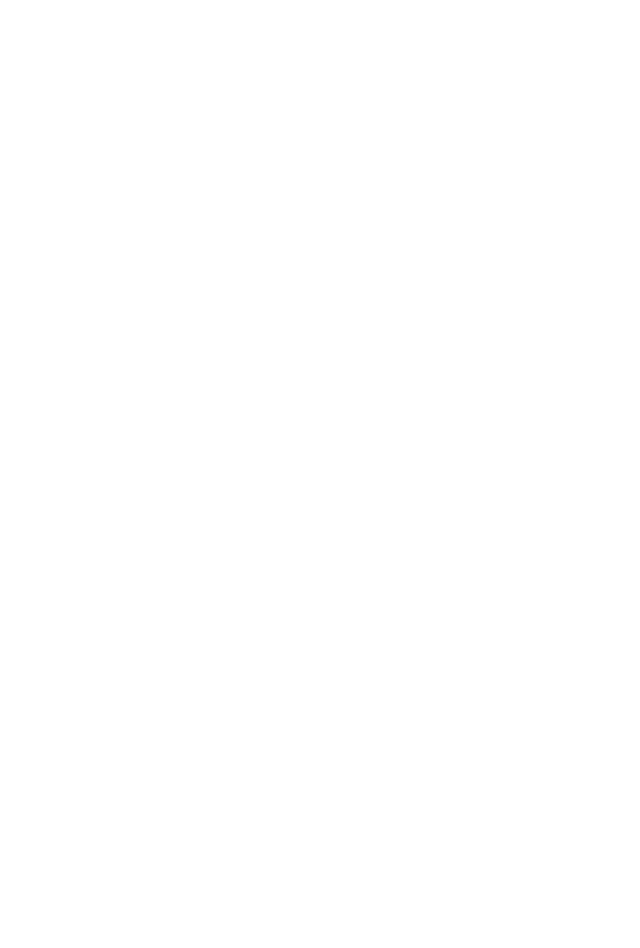
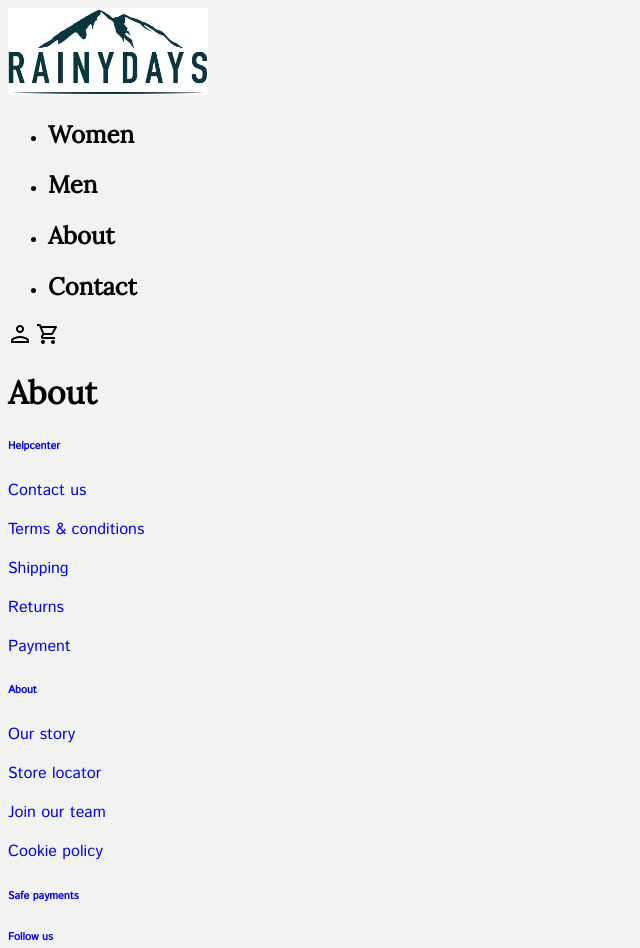
Before and after one commit to aurorarhagen/rainy-days, a plain HTML site: page about.html in a window 1280 px wide. Shown: the whole page, without its empty margins (0-640 px from the left). Before the commit the page ends 800 px from the top, so only its background shows below. Drawn offline with Linux system fonts and the light colour scheme.

Commit message:
torsdag 23:55

```diff
--- a/about.html
+++ b/about.html
@@ -0,0 +1,52 @@
+<!DOCTYPE html>
+<html lang="en">
+<head>
+    <meta charset="UTF-8">
+    <meta http-equiv="X-UA-Compatible" content="IE=edge">
+    <meta name="viewport" content="width=device-width, initial-scale=1.0">
+    <title>About | RainyDays</title>
+    <meta name="description" content="Find out how Rainy Days came to be on our about page"/>
+    <style>
+        @import url('https://fonts.googleapis.com/css2?family=Lora&display=swap');
+      </style>
+      <style>
+        @import url('https://fonts.googleapis.com/css2?family=Istok+Web&display=swap');
+      </style>
+    <link href="styles.css" rel="stylesheet">
+</head>
+<body>
+    <header>
+        <nav>
+            <a href=index.html><img src="../images/RainyDays_logo_jpg.jpg" alt="Rainy Days logo" width="200"/></a>
+            <ul>
+                <li><a class="navtxt" href=listjackets.html><h2>Women</h2></a></li>
+                <li><a class="navtxt" href=listjackets.html><h2>Men</h2></a></li>
+                <li><a class="navtxt" href=about.html><h2>About</h2></a></li>
+                <li><a class="navtxt" href=contact.html><h2>Contact</h2></a></li>
+            </ul>
+            <img src="../images/icons8-user-24.png" alt="User icon"/>
+            <img src="../images/icons8-cart-24.png" alt="Cart icon"/>
+        </nav>
+    </header>
+    <main>
+<h1>About</h1>
+    </main>
+    <footer>
+        <section class="footerbox">
+        <h6 class="footertxt"><a class="footerlink" href=contact.html>Helpcenter</h6></a>
+        <p class="footertxt"><a class="footerlink" href=contact.html>Contact us</p></a>
+        <p class="footertxt">Terms & conditions</p>
+        <p class="footertxt">Shipping</p>
+        <p class="footertxt">Returns</p>
+        <p class="footertxt">Payment</p>
+        <h6 class="footertxt"><a class="footerlink" href=about.html>About</h6></a>
+        <p class="footertxt"><a class="footerlink" href=about.html>Our story</p></a>
+        <p class="footertxt">Store locator</p>
+        <p class="footertxt">Join our team</p>
+        <p class="footertxt">Cookie policy</p>
+        <h6 class="footertxt">Safe payments</h6>
+        <h6 class="footertxt">Follow us</h6>
+        </section>
+</footer>
+</body>
+</html>
--- a/styles.css
+++ b/styles.css
@@ -1,3 +1,41 @@
+@font-face {
+    font-family:'Lora', serif;
+    src: url('https://fonts.googleapis.com/css2?family=Lora&display=swap');
+}
+@font-face {
+    font-family: 'Istok Web', sans-serif;
+    src: url('https://fonts.googleapis.com/css2?family=Istok+Web&display=swap');
+}
+li, h1, h3, .specialtxt {
+    font-family: 'Lora', serif;
+}
+h4, h5, h6, p {
+    font-family: 'Istok Web', sans-serif;
+}
 .hero {
     background-image: url(/images/toomas-tartes-Yizrl9N_eDA-unsplash.jpg);
+    background-size: cover;
+    background-repeat: no-repeat;
 }
+
+
+.footerbox {
+    color: red;
+}
+
+body {
+    background-color: #F2F3F0;
+}
+.navtxt {
+    color: black;
+    text-decoration: none;
+}
+
+.footertxt {
+    color: blue;
+}
+
+.footerlink {
+    text-decoration: none;
+    color: blue;
+}
```
Also changed, not shown: checkout.html (+19 -0 lines), checkoutcomp.html (+19 -0 lines), contact.html (+52 -0 lines), index.html (+64 -7 lines), jacket.html (+52 -0 lines), listjackets.html (+52 -0 lines).
